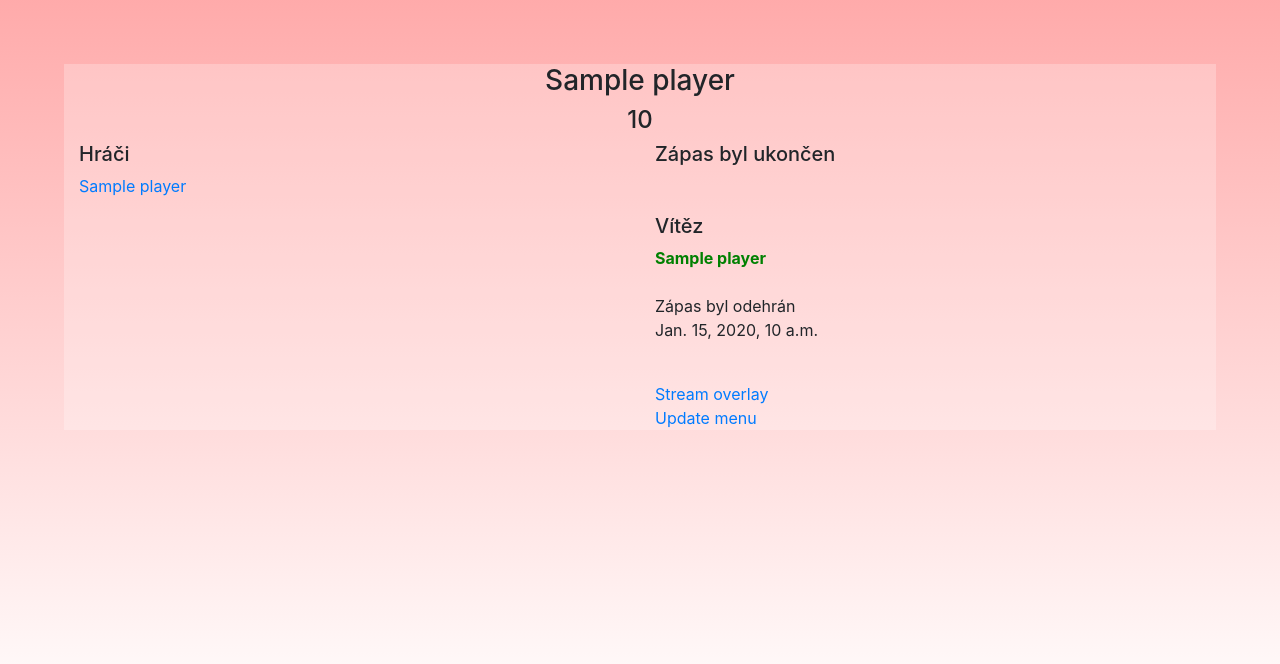
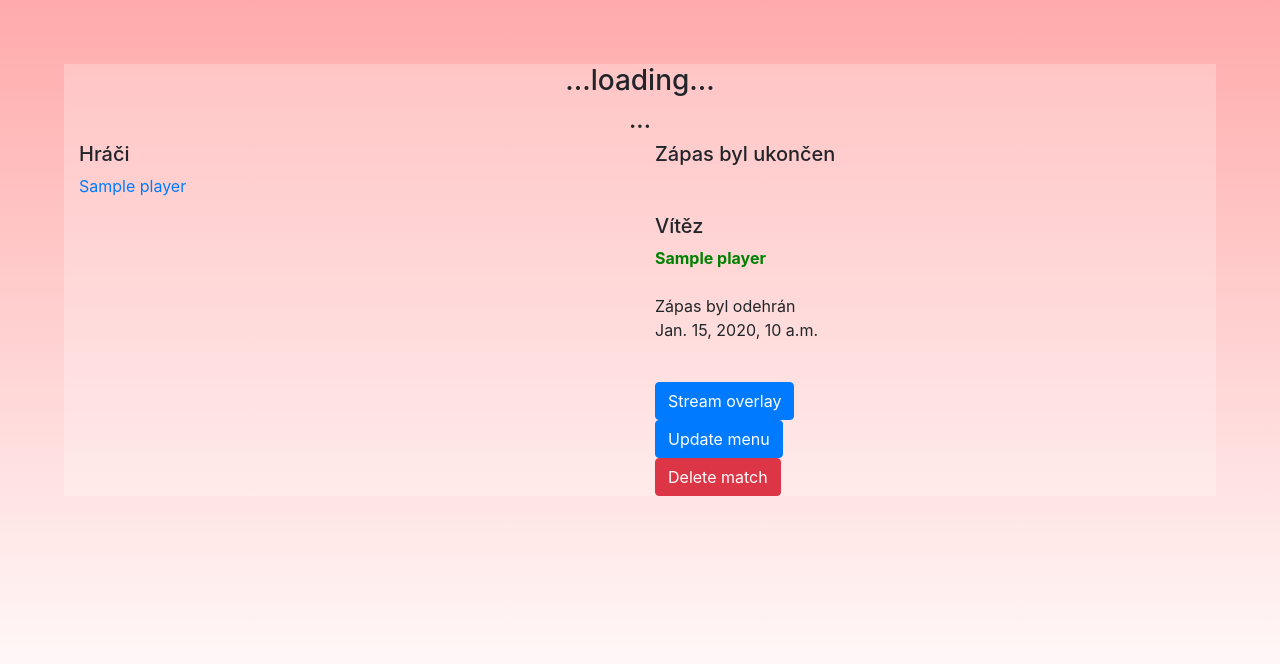
Before and after one commit to DSroD/DuckGameTournament, a Django app: template duckgame/tournament/templates/tournament/match_detail.html in a window 1280 px wide. Shown: the part 72-736 px from the top of the page. Run offline with Django 3.2, Linux system fonts and the light colour scheme; the template is opened without the code that fills it: values that come from a table or form of the project are taken from there, others are empty; a user stored in the database is signed in; tables that the repository leaves empty hold one stand-in row (values such as "Sample post"); parts of the project's set-up code (start-up, migrations or seed data) failed here and were passed over; some libraries are stand-ins or nearby versions.

Commit message:
add delete match for staff and registrator

```diff
--- a/duckgame/tournament/templates/tournament/invite_detail.html
+++ b/duckgame/tournament/templates/tournament/invite_detail.html
@@ -33,6 +33,7 @@
     <div class="row" style="margin: 5%;background: rgba(255,255,255,0.25);">
         <div class="col" style="filter: brightness(100%);margin: 0px;">
             <h3 class="text-center">{{ invite }}</h3>
+            <h4 class="text-center">{{ invite.play_date|date:'M. d, Y' }}, {{ invite.play_date|time:'P' }}</h4>
             <div class="row" style="margin-bottom:40px;">
                 {% if request.user.player in invite.invited.all or request.user.player == invite.creator %}
                     <div class="col">
@@ -52,6 +53,9 @@
                         </p>
                     </div>
                     <div class="col">
+                        {% if invite.auto_create%}
+                            <p>Pokud všichni hráči příjmou pozvánku, hra se vytvoří automaticky</p>
+                        {% endif %}
                         {% if player_invite.accepted %}
                             <form method="post">
                                 {% csrf_token %}
--- a/duckgame/tournament/templates/tournament/match_detail.html
+++ b/duckgame/tournament/templates/tournament/match_detail.html
@@ -62,11 +62,13 @@
                         <h5>Zápas ještě nebyl ukončen</h5><br>
                         <p>Plánovaný start<br>{{ match.play_date }}</p>
                     {% endif %}
-                    {% if request.user.is_staff %}
+                    {% if request.user.is_staff or request.user.player == match.registrator %}
                         <br>
-                        <a href="{% url 'tournament:overlay' match.id %}">Stream overlay</a>
+                        <a class="btn btn-primary action-button" role="button" href="{% url 'tournament:overlay' match.id %}">Stream overlay</a>
                         <br>
-                        <a href="{% url 'tournament:update' match.id %}">Update menu</a>
+                        <a class="btn btn-primary action-button" role="button" href="{% url 'tournament:update' match.id %}">Update menu</a>
+                        <br>
+                        <a class="btn btn-danger action-button" role="button" href="{% url 'tournament:delete_match' match.id %}">Delete match</a>
                     {% endif %}
                 </div>
             </div>
--- a/duckgame/tournament/urls.py
+++ b/duckgame/tournament/urls.py
@@ -10,6 +10,7 @@ urlpatterns = [
     path('matches/<int:match_id>/', views.detail, name='match_detail'),
     path('players/<int:player_id>/', views.player, name='player_detail'),
     path('invites/<int:inv_id>/', views.match_invite_view, name='match_invite_detail'),
+    path('matches/delete/<int:match_id>/') views.delete_match, name="delete_match"),
     path('register/', views.register, name='register'),
     path('login/', views.login_view, name='login'),
     path('logout/', views.logout_view, name='logout'),
--- a/duckgame/tournament/views.py
+++ b/duckgame/tournament/views.py
@@ -26,6 +26,19 @@ def detail(request, match_id):
     except Match.DoesNotExist:
         raise Http404('Match does not exists')
     return render(request, 'tournament/match_detail.html', {'match': match})
+
+
+def delete_match(request, match_id):
+    try:
+        match = Match.objects.get(pk=match_id)
+    except Match.DoesNotExist:
+        raise Http404('Match does not exists')
+    if request.user.is_staff or match.registrator == request.user.player:
+        match.delete()
+
+    return redirect('tournament:index')
+
+
 
 
 def rules(request):
```
